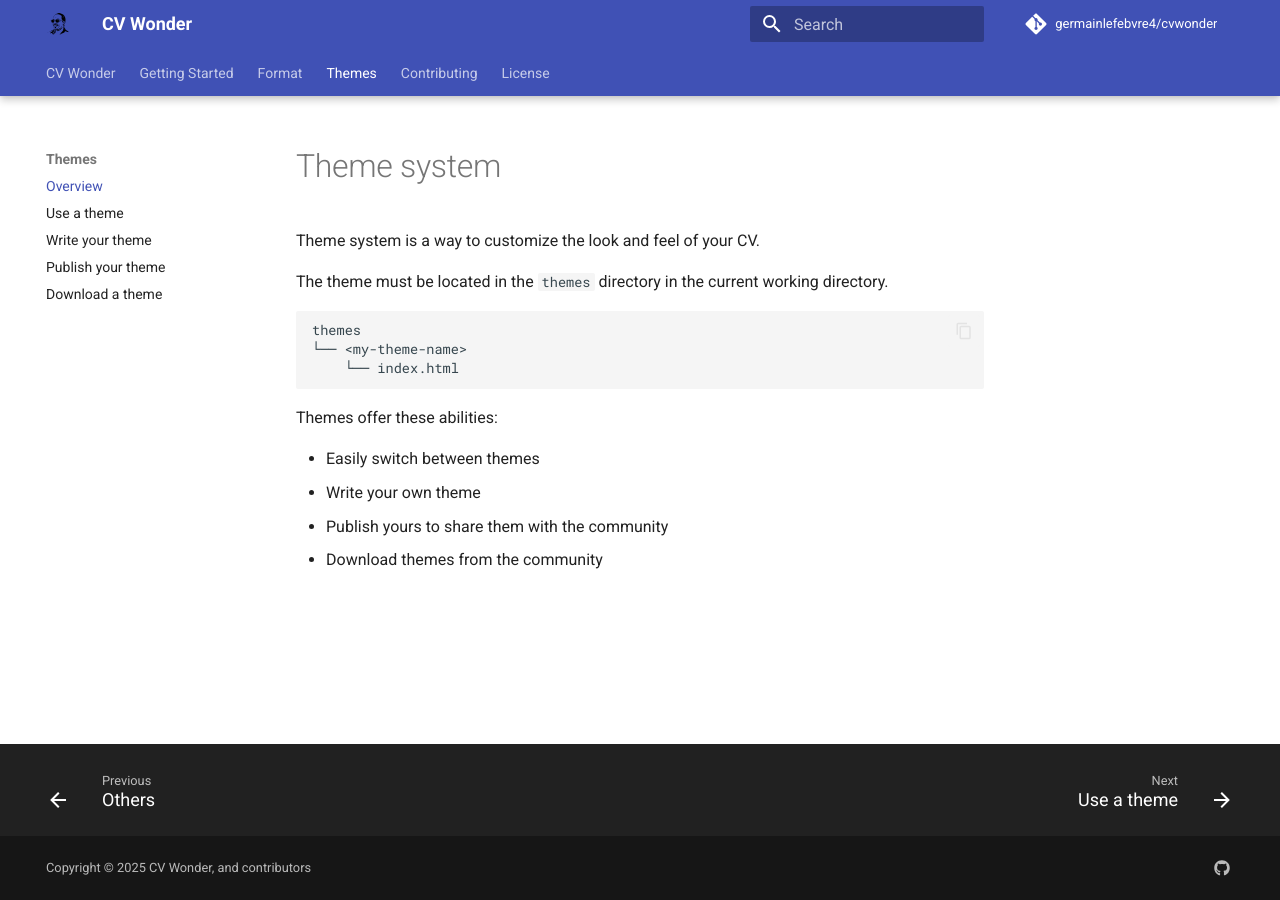
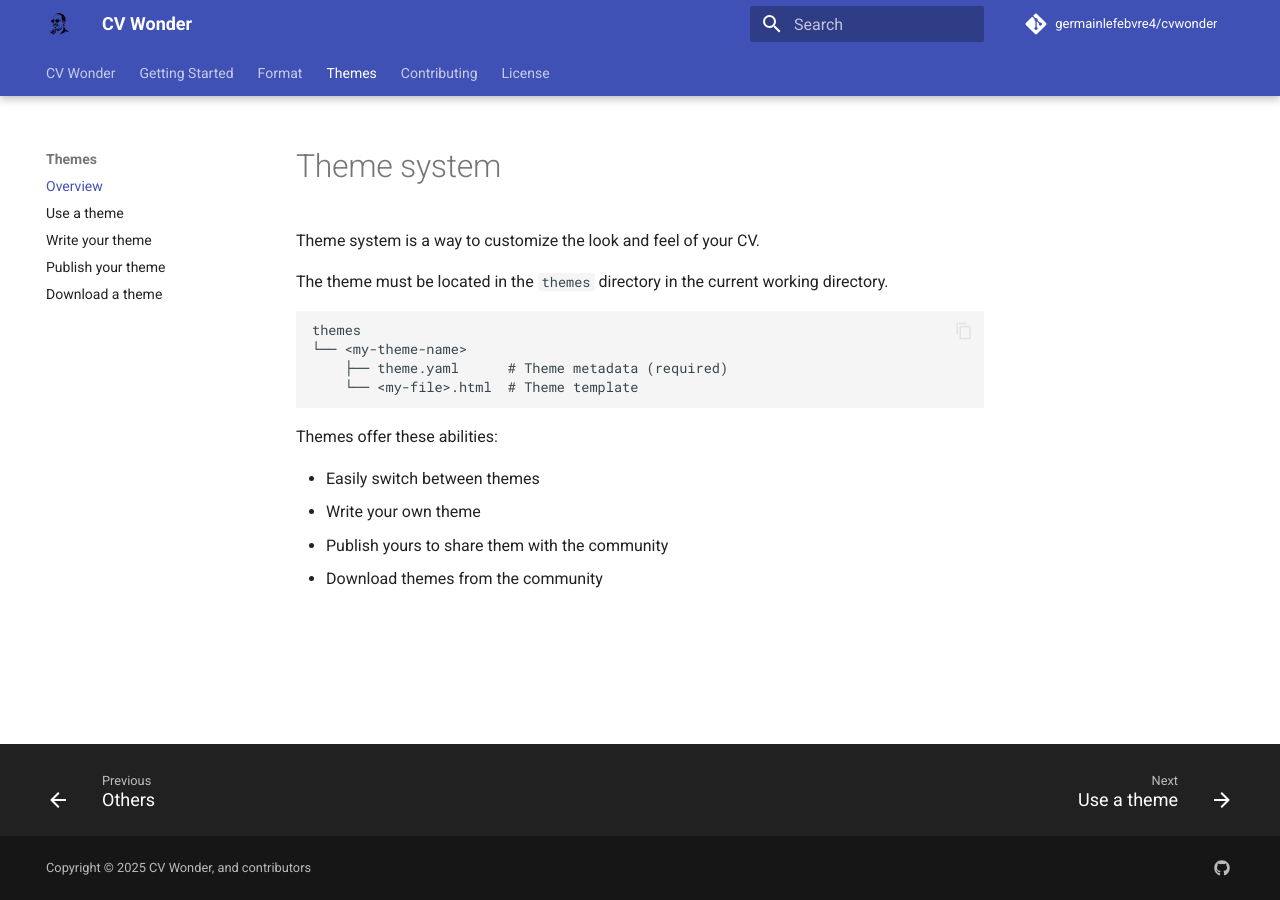
Before and after one commit to germainlefebvre4/cvwonder, an MkDocs documentation site: the page built from docs/readthedocs/themes/overview.md, in a window 1280 px wide. Built offline with MkDocs 1.6.1 and Material for MkDocs 9.7.7, drawn with Linux system fonts in a browser that asks for light colours; comment, search, counter and statistics services are not loaded.

Commit message:
docs(theme): Create a new theme

````diff
--- a/docs/readthedocs/themes/overview.md
+++ b/docs/readthedocs/themes/overview.md
@@ -7,7 +7,8 @@ The theme must be located in the `themes` directory in the current working direc
 ```tree
 themes
 └── <my-theme-name>
-    └── index.html
+    ├── theme.yaml      # Theme metadata (required)
+    └── <my-file>.html  # Theme template
 ```
 
 Themes offer these abilities:
````
Also changed, not shown: docs/readthedocs/themes/publish-theme.md (+1 -1 lines), docs/readthedocs/themes/use-theme.md (+2 -1 lines), docs/readthedocs/themes/write-theme.md (+27 -3 lines).
